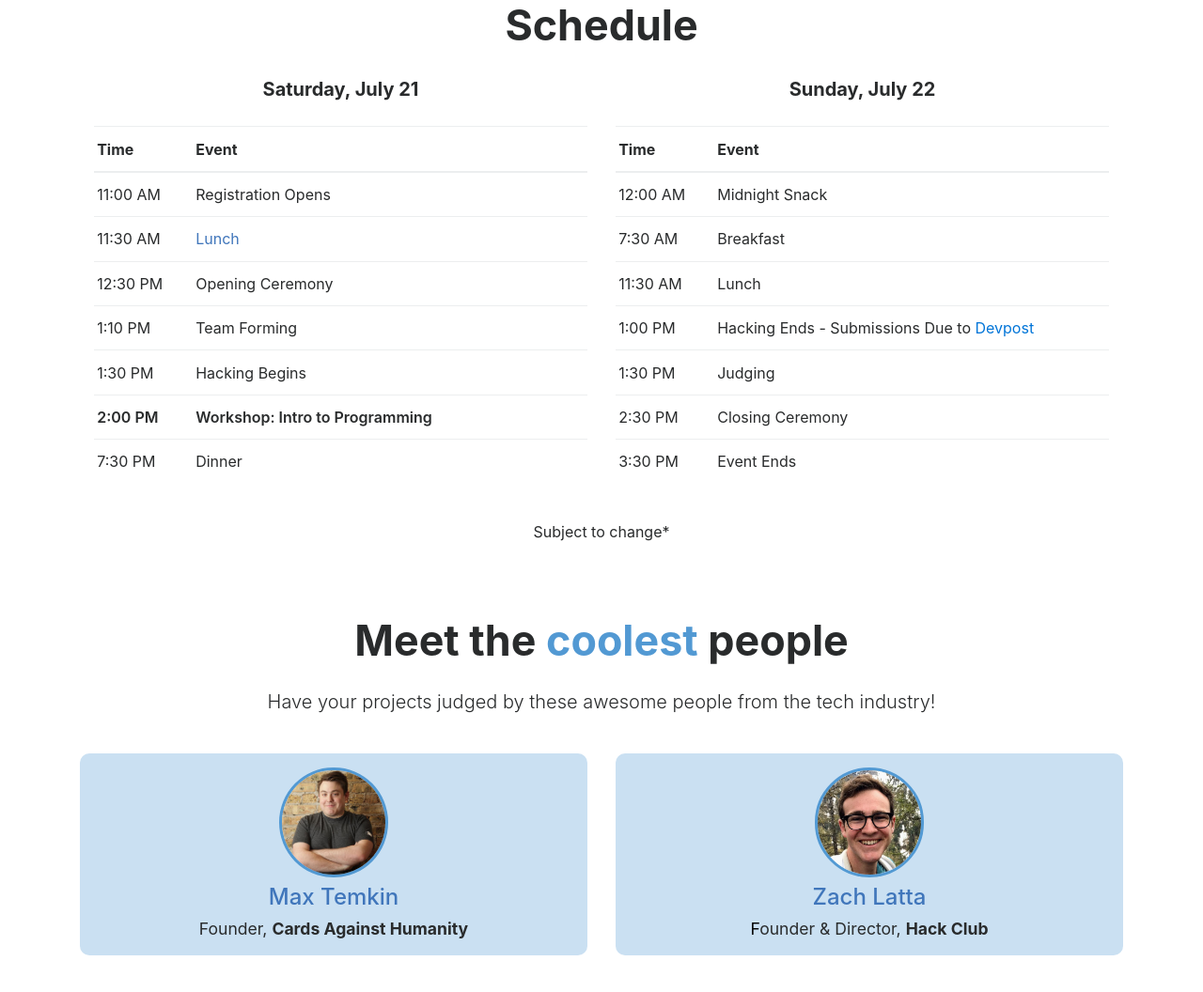
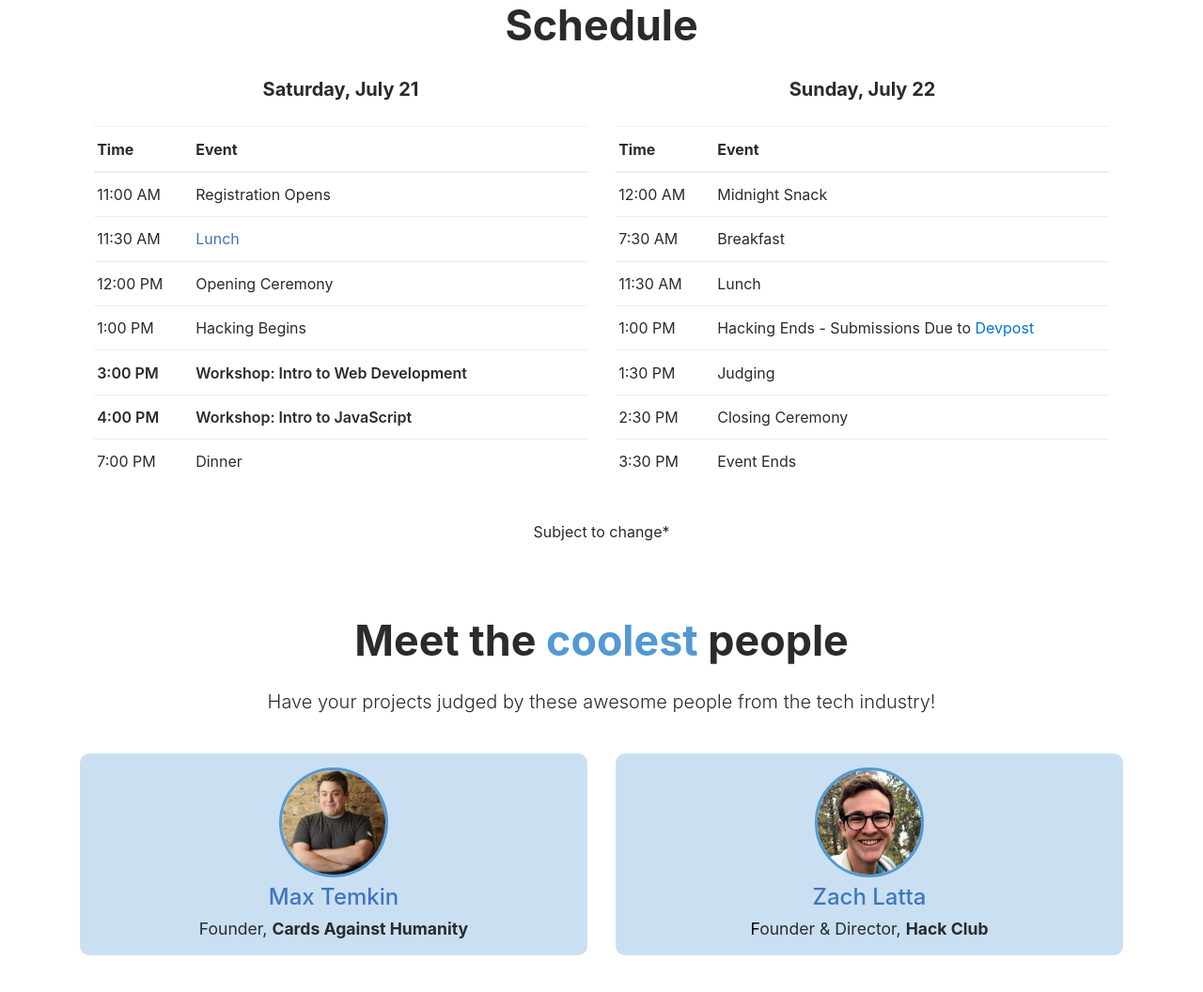
Before and after one commit to hackchicago/hackchicago.io, a website: page index.html in a window 1280 px wide. Shown: the part 3640-4696 px from the top of the page at 94% size. Drawn offline with nearby package versions, Linux system fonts and the light colour scheme; a script that the page names is missing.

Commit message:
Update schedule

```diff
--- a/index.html
+++ b/index.html
@@ -325,33 +325,31 @@
                   </tr>
                   <tr>
                     <td>11:30 AM</td>
-                    <td>
-                      <a class="tip" data-toggle="tooltip" data-placement="right" title="A limited lunch will be served if you arrive early!">Lunch</a>
-                    </td>
+                    <td><a class="tip" data-toggle="tooltip" data-placement="right" title="" data-original-title="An early lunch will be served for long distance travelers!">Lunch</a></td>
                     <!--<td>Location</td>-->
                   </tr>
                   <tr>
-                    <td>12:30 PM</td>
+                    <td>12:00 PM</td>
                     <td>Opening Ceremony</td>
                     <!--<td>Location</td>-->
                   </tr>
                   <tr>
-                    <td>1:10 PM</td>
-                    <td>Team Forming</td>
-                    <!--<td>Location</td>-->
-                  </tr>
-                  <tr>
-                    <td>1:30 PM</td>
+                    <td>1:00 PM</td>
                     <td>Hacking Begins</td>
                     <!--<td>Location</td>-->
                   </tr>
                   <tr class="ws">
-                    <td>2:00 PM</td>
-                    <td>Workshop: Intro to Programming</td>
+                    <td>3:00 PM</td>
+                    <td>Workshop: Intro to Web Development</td>
+                    <!--<td>Location</td>-->
+                  </tr>
+                  <tr class="ws">
+                    <td>4:00 PM</td>
+                    <td>Workshop: Intro to JavaScript</td>
                     <!--<td>Location</td>-->
                   </tr>
                   <tr>
-                    <td>7:30 PM</td>
+                    <td>7:00 PM</td>
                     <td>Dinner</td>
                     <!--<td>Location</td>-->
                   </tr>
```
